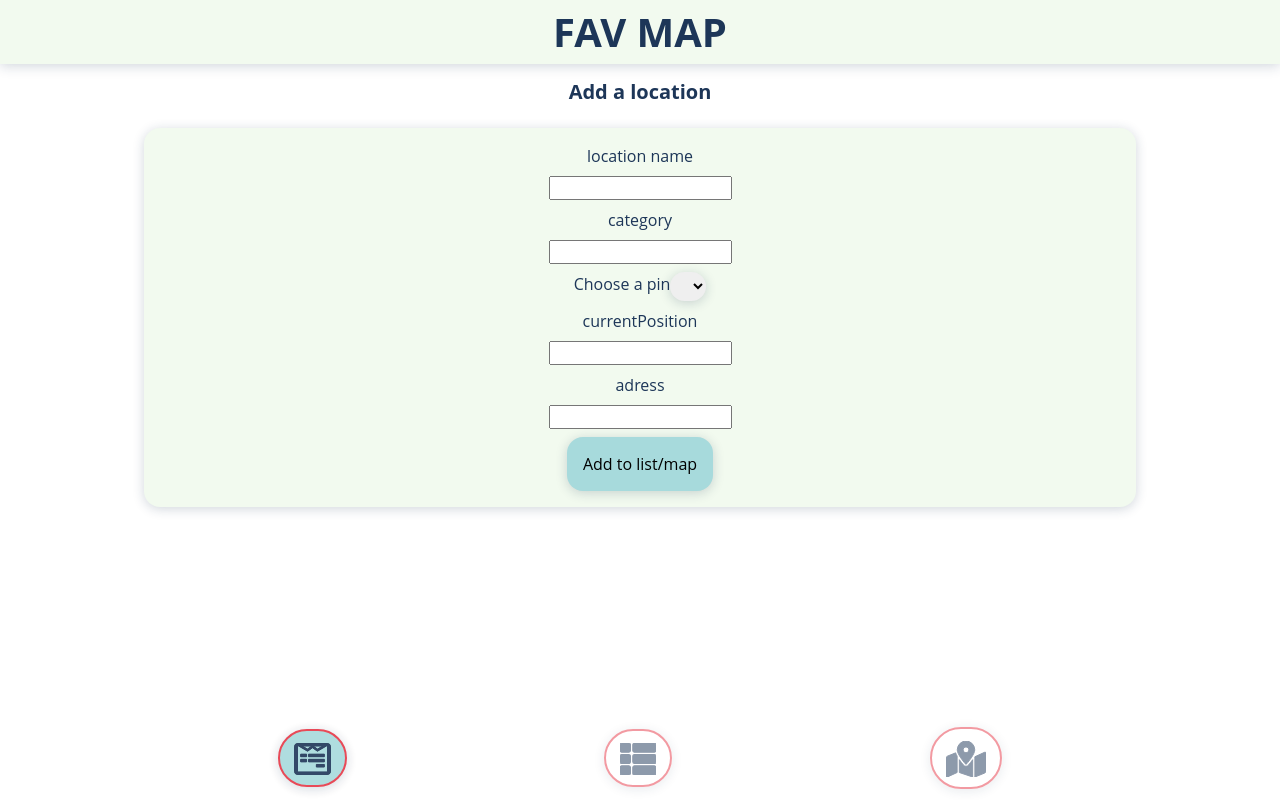
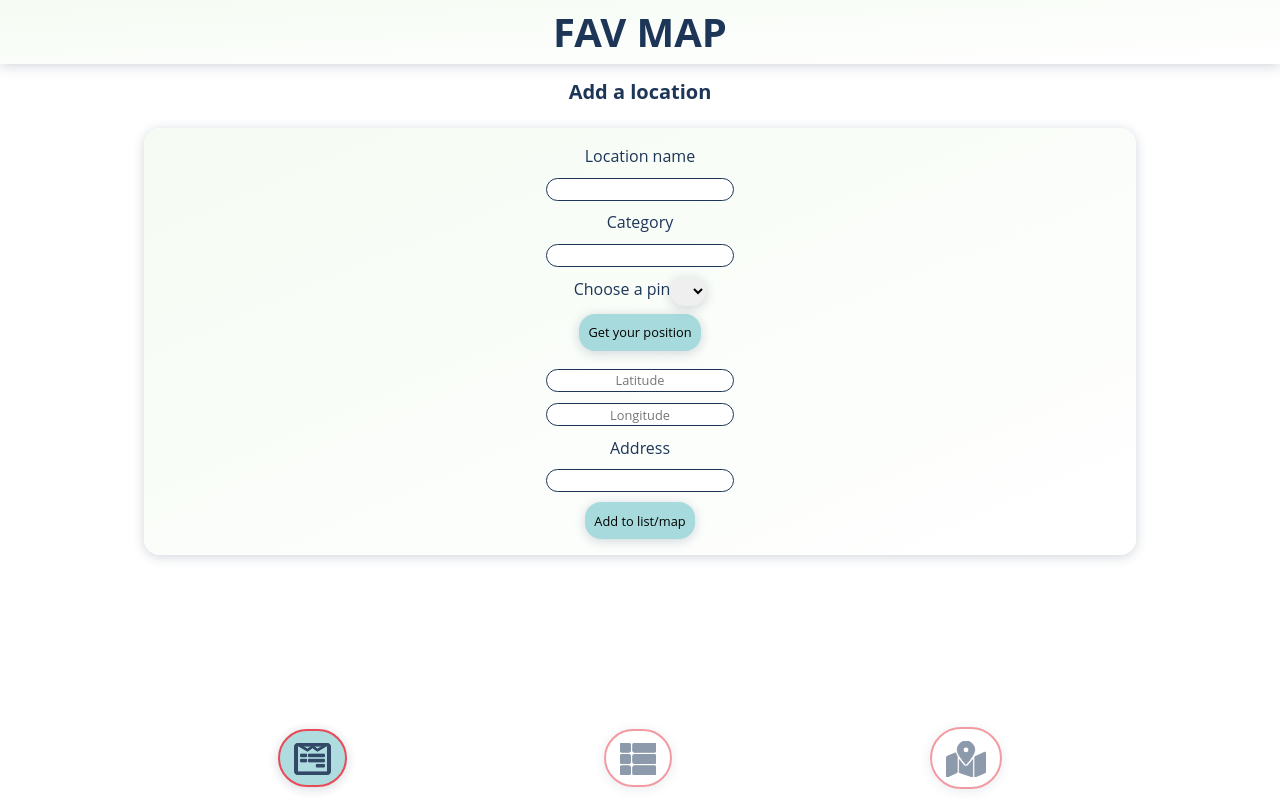
Before and after one commit to borjanpopovic/capstone-project, a React (Create React App) app: page / in a window 1280 px wide. Built offline with nearby package versions, Linux system fonts and the light colour scheme.

Commit message:
added position inquiry

```diff
--- a/public/index.html
+++ b/public/index.html
@@ -37,7 +37,7 @@
       integrity="sha512-XQoYMqMTK8LvdxXYG3nZ448hOEQiglfqkJs1NOQV44cWnUrBc8PkAOcXy20w0vlaXaVUearIOBhiXZ5V3ynxwA=="
       crossorigin=""
     ></script>
-    <title>React App</title>
+    <title>FAV MAP</title>
   </head>
   <body>
     <noscript>You need to enable JavaScript to run this app.</noscript>
--- a/src/Components/Header.js
+++ b/src/Components/Header.js
@@ -6,8 +6,12 @@ export default function Header({ isStatic }) {
 }
 
 const Headline = styled.h1`
-  //background-image: linear-gradient(#ff0f7b, #f89b29);
-  background: var(--primary);
+  background: linear-gradient(
+    to right bottom,
+    hsl(105, 55%, 97%),
+    hsl(105, 55%, 100%)
+  );
+  /* background: var(--primary); */
   box-shadow: 0 2px 0.75rem hsla(213, 52%, 20%, 0.2);
   color: var(--border-dark);
   left: 0;
--- a/src/Components/LocationCard.js
+++ b/src/Components/LocationCard.js
@@ -115,7 +115,7 @@ export default function LocationCard({ location, onRemoveFromList }) {
       <p>{location.category}</p>
       <span>{mapPin(location)}</span>
       <p>{location.position}</p>
-      <p>{location.adress}</p>
+      <p>{location.address}</p>
       <DeleteButton onClick={() => onRemoveFromList(location)}>
         <img src={trash} alt="trash" width="30" height="30" />
       </DeleteButton>
@@ -129,7 +129,12 @@ const Card = styled.article`
   align-content: center;
   align-items: center;
   flex-direction: column;
-  background-color: var(--primary);
+  /* background-color: var(--primary); */
+  background: linear-gradient(
+    to right bottom,
+    hsl(105, 55%, 97%),
+    hsl(105, 55%, 100%)
+  );
   border-radius: 1rem;
   box-shadow: 0 0.125rem 0.75rem hsla(213, 52%, 20%, 0.2);
   font-family: sans-serif;
--- a/src/Components/LocationForm.js
+++ b/src/Components/LocationForm.js
@@ -1,22 +1,26 @@
 import { useState } from 'react';
 import styled from 'styled-components';
-import { useEffect } from 'react/cjs/react.development';
 
 import validateLocation from '../lib/Validation';
-/* import mapPin from '../lib/icons'; */
+
 import SelectIcons from './SelectIcons';
 export default function LocationForm({ onAddLocations }) {
   const initialLocation = {
     name: '',
     category: '',
     icon: '',
-    position: '',
-    adress: '',
+    latitude: '',
+    longitude: '',
+    address: '',
   };
 
   const [location, setLocation] = useState(initialLocation);
   const [isError, setIsError] = useState(false);
-  //console.log('added location', location);
+  /*  const [lat, setLat] = useState(null);
+  const [lng, setLng] = useState(null); */
+  const [status, setStatus] = useState(null);
+
+  console.log('added location', location);
 
   function updateLocation(event) {
     const fieldName = event.target.name;
@@ -37,17 +41,38 @@ export default function LocationForm({ onAddLocations }) {
     }
   }
 
+  const getLocation = () => {
+    if (!navigator.geolocation) {
+      setStatus('Geolocation is not supported by your browser');
+    } else {
+      setStatus('Locating...');
+      navigator.geolocation.getCurrentPosition(
+        (position) => {
+          setStatus(null);
+          setLocation({
+            ...location,
+            latitude: position.coords.latitude,
+            longitude: position.coords.longitude,
+          });
+        },
+        () => {
+          setStatus('Unable to retrieve your location');
+        }
+      );
+    }
+  };
+
   return (
     <Form onSubmit={handleFormSubmit}>
       {isError ? <ErrorBox>Please check your entries</ErrorBox> : null}
-      <label htmlFor="locationName">location name</label>
+      <label htmlFor="locationName">Location name</label>
       <input
         onChange={updateLocation}
         type="text"
         name="name"
         value={location.name}
       />
-      <label htmlFor="category">category</label>
+      <label htmlFor="category">Category</label>
       <input
         onChange={updateLocation}
         type="text"
@@ -56,19 +81,38 @@ export default function LocationForm({ onAddLocations }) {
       />
       <SelectIcons location={location} onSetLocation={setLocation} />
 
-      <label htmlFor="currentPosition">currentPosition</label>
+      {/* <label htmlFor="currentPosition">currentPosition</label> */}
+      <Button
+        onClick={getLocation}
+        htmlFor="currentPosition"
+        onChange={updateLocation}
+        type="button"
+        name="Get your position"
+      >
+        Get your position
+      </Button>
+      <p>{status}</p>
+      <input
+        onChange={updateLocation}
+        placeholder="Latitude"
+        type="text"
+        value={location.latitude}
+        name="latitude"
+      />
+      <input
+        onChange={updateLocation}
+        placeholder="Longitude"
+        type="text"
+        value={location.longitude}
+        name="longitude"
+      />
+
+      <label htmlFor="address">Address</label>
       <input
         onChange={updateLocation}
         type="text"
-        name="currentPosition"
-        value={location.position}
-      />
-      <label htmlFor="adress">adress</label>
-      <input
-        onChange={updateLocation}
-        type="text"
-        name="adress"
-        value={location.adress}
+        name="address"
+        value={location.address}
       />
       <Button>Add to list/map</Button>
     </Form>
@@ -81,7 +125,12 @@ const Form = styled.form`
   margin: 0 auto;
   //max-width: 28rem;
   //border: 1px solid var(--secondary);
-  background: var(--primary);
+  /*  background: var(--primary); */
+  background: linear-gradient(
+    to right bottom,
+    hsl(105, 55%, 97%),
+    hsl(105, 55%, 100%)
+  );
   border-radius: 1rem;
   box-shadow: 0 0.125rem 0.75rem hsla(213, 52%, 20%, 0.2);
   color: var(--border-dark);
@@ -92,6 +141,19 @@ const Form = styled.form`
   margin-top: 3rem;
   margin: 1rem;
   text-align: center;
+
+  input {
+    border: 0.05rem solid var(--border-dark);
+    border-radius: 2rem;
+
+    font-size: 0.8rem;
+    margin: 0.1rem;
+    padding: 0.1rem 0.4rem;
+  }
+
+  p {
+    font-size: 0.7rem;
+  }
 `;
 
 const ErrorBox = styled.div`
@@ -104,8 +166,8 @@ const ErrorBox = styled.div`
 `;
 
 const Button = styled.button`
-  padding: 1rem;
-  font-size: 1rem;
+  padding: 0.6rem;
+  font-size: 0.8rem;
   background-color: var(--secondary);
   border: none;
   border-radius: 1rem;
--- a/src/lib/Validation.js
+++ b/src/lib/Validation.js
@@ -1,6 +1,6 @@
 const validateName = (name) => name.length >= 2;
-const validateAdress = (adress) => adress.length >= 5;
+const validateAddress = (address) => address.length >= 5;
 
 const validateLocation = (location) =>
-  validateName(location.name) && validateAdress(location.adress);
+  validateName(location.name) && validateAddress(location.address);
 export default validateLocation;
--- a/src/pages/map.js
+++ b/src/pages/map.js
@@ -2,7 +2,9 @@ import { MapContainer, TileLayer, Marker, Popup } from 'react-leaflet';
 
 import styled from 'styled-components';
 import '../App';
-export default function Map() {
+import mapPin from '../lib/icons';
+
+export default function Map(locations) {
   return (
     <>
       <H1>Your map</H1>
@@ -12,11 +14,13 @@ export default function Map() {
             attribution='&copy; <a href="http://osm.org/copyright">OpenStreetMap</a> contributors'
             url="https://{s}.tile.openstreetmap.org/{z}/{x}/{y}.png"
           />
-          <Marker position={[53.55, 9.98]}>
-            <Popup>
-              A pretty CSS3 popup. <br /> Easily customizable.
-            </Popup>
-          </Marker>
+          {locations.map((location) => (
+            <Marker
+              key={location}
+              position={location.adress}
+              icon={mapPin(location)}
+            />
+          ))}
         </MapContainer>
       </MapWrapper>
     </>
```
Also changed, not shown: src/pages/Locationlist.js (+0 -9 lines).
